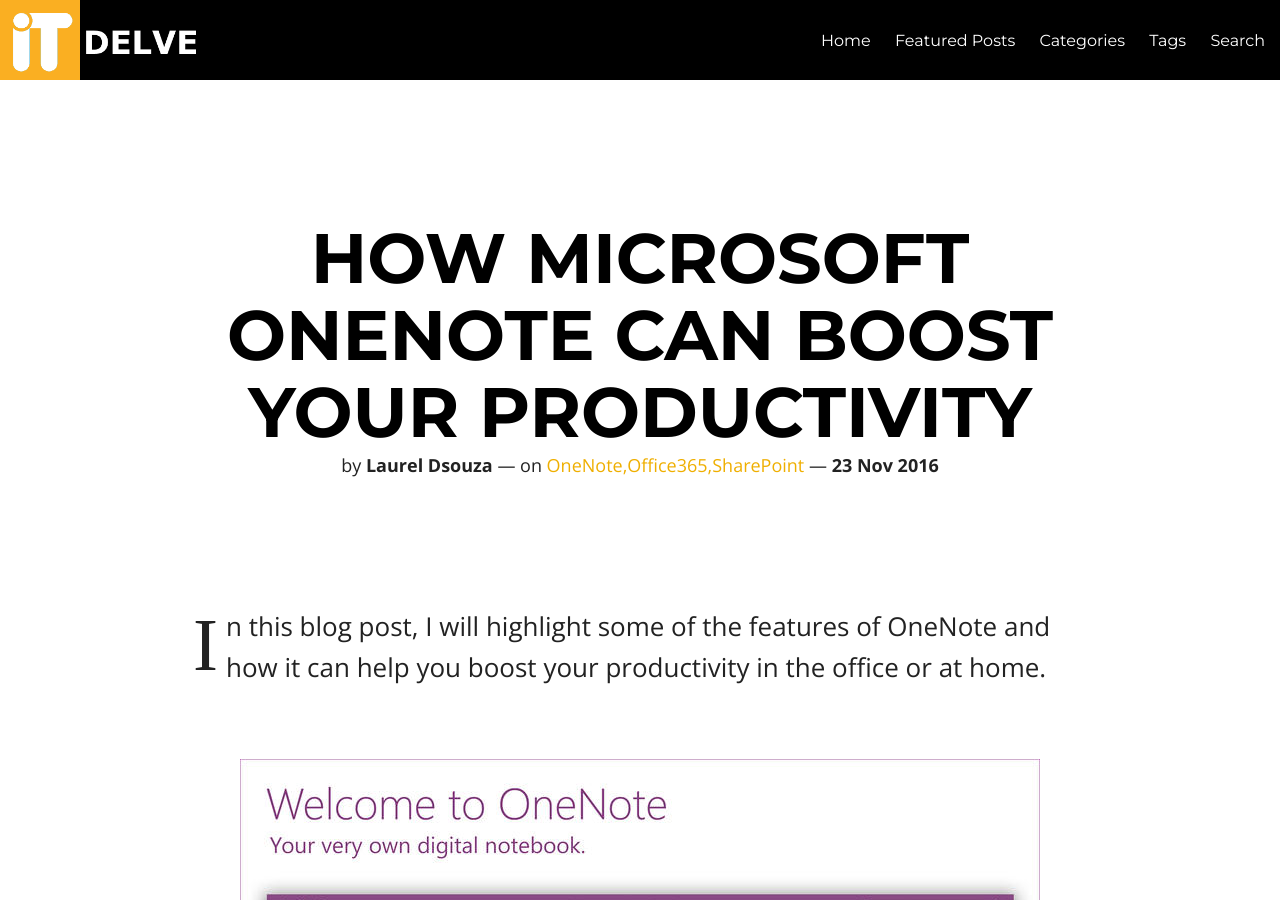
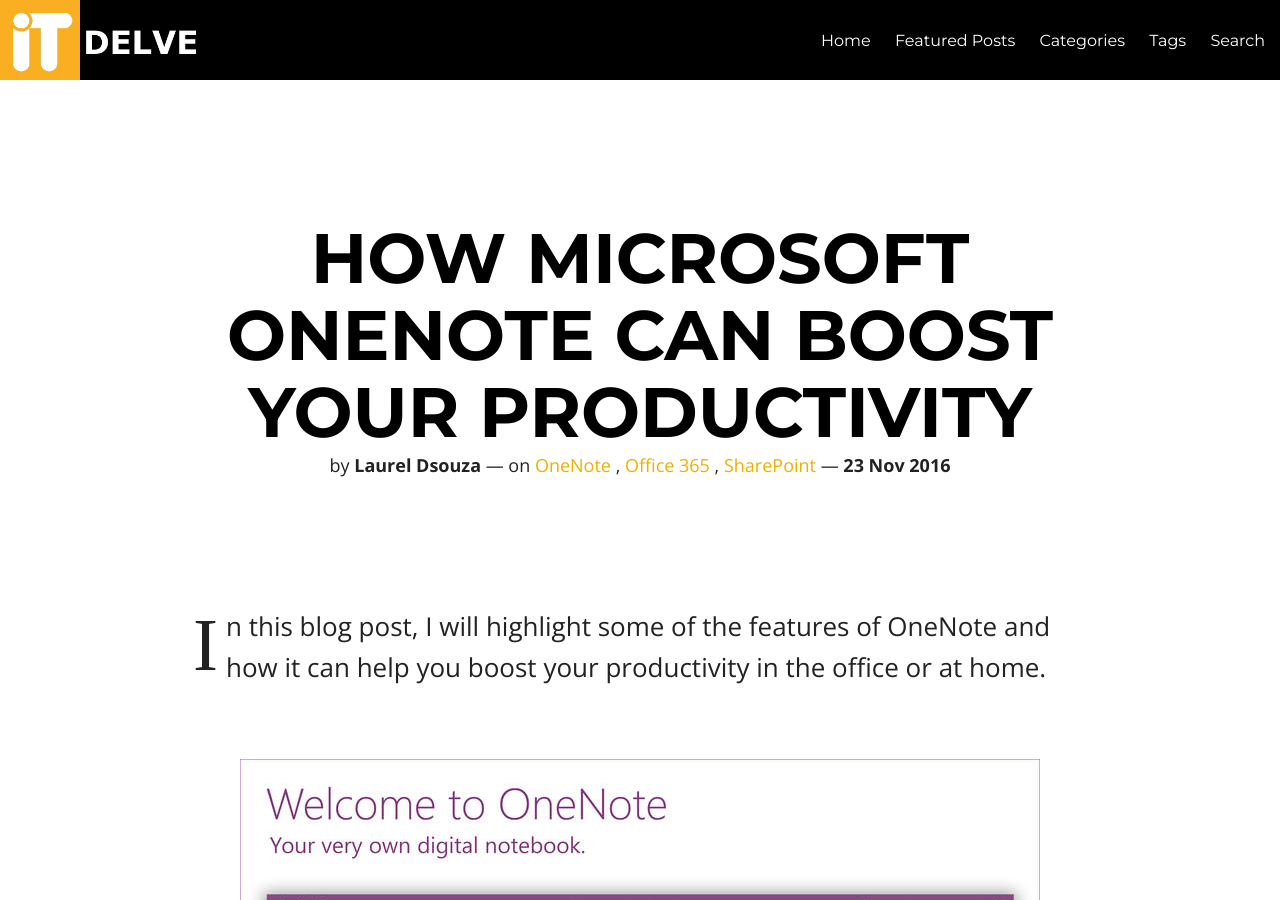
Before and after one commit to ldsouza/ldsouza.github.io, a Jekyll site: the page built from _posts/2016-11-23-how-microsoft-onenote-can-boost-your-productivity.md, in a window 1280 px wide and 900 px high. Built offline with Jekyll 4.4.1, drawn with Linux system fonts in a browser that asks for light colours; nearby versions of some CDN libraries; comment, search, counter and statistics services are not loaded.

Commit message:
Update 2016-11-23-how-microsoft-onenote-can-boost-your-productivity.md

```diff
--- a/_posts/2016-11-23-how-microsoft-onenote-can-boost-your-productivity.md
+++ b/_posts/2016-11-23-how-microsoft-onenote-can-boost-your-productivity.md
@@ -3,9 +3,12 @@
 published: true
 mathjax: false
 featured: false
-comments: false
+comments: true
 title: How Microsoft OneNote can boost your productivity
-tags: 'OneNote,Office365,SharePoint'
+tags:
+- OneNote
+- Office 365
+- SharePoint
 category: Office365
 ---
 In this blog post, I will highlight some of the features of OneNote and how it can help you boost your productivity in the office or at home.
```
